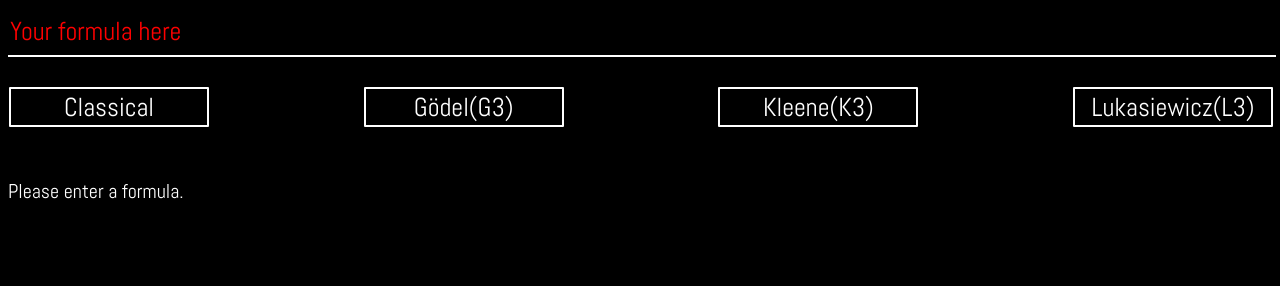
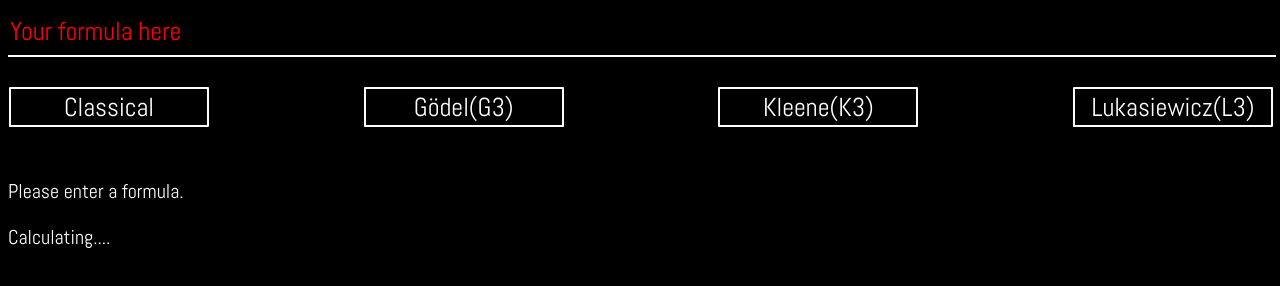
Before and after one commit to idaverne/truth-table-generator, a plain HTML site: page index.html in a window 1280 px wide. Both pictures are taken after a click on the button "Classical". Drawn offline with nearby package versions, Linux system fonts and the light colour scheme.

Commit message:
Update site.css

```diff
--- a/site.css
+++ b/site.css
@@ -5,7 +5,7 @@
 body{background-color: #000000;}
 .tterror{font-family: 'Abel', sans-serif;font-size: 20px;color: #ffffff;background-color: #000000;}
 .numrows{font-family: 'Abel', sans-serif;font-size: 20px;color: #ffffff;background-color: #000000;}
-
+.calc{font-family: 'Abel', sans-serif;font-size: 20px;color: #ffffff;background-color: #000000;}
 .ttform-input{min-height:45px; min-width: 100%;max-width: 100%;border: none;border-bottom: 2px solid #ffffff;outline: none;font-family: 'Abel', sans-serif;font-size: 26px;color: #ffffff;background-color: #000000;text-transform:uppercase;}
 
 .buttons{padding: 30px 1px 18px 1px;background-color: #000000;min-width: 100%;text-align: justify;}
```
